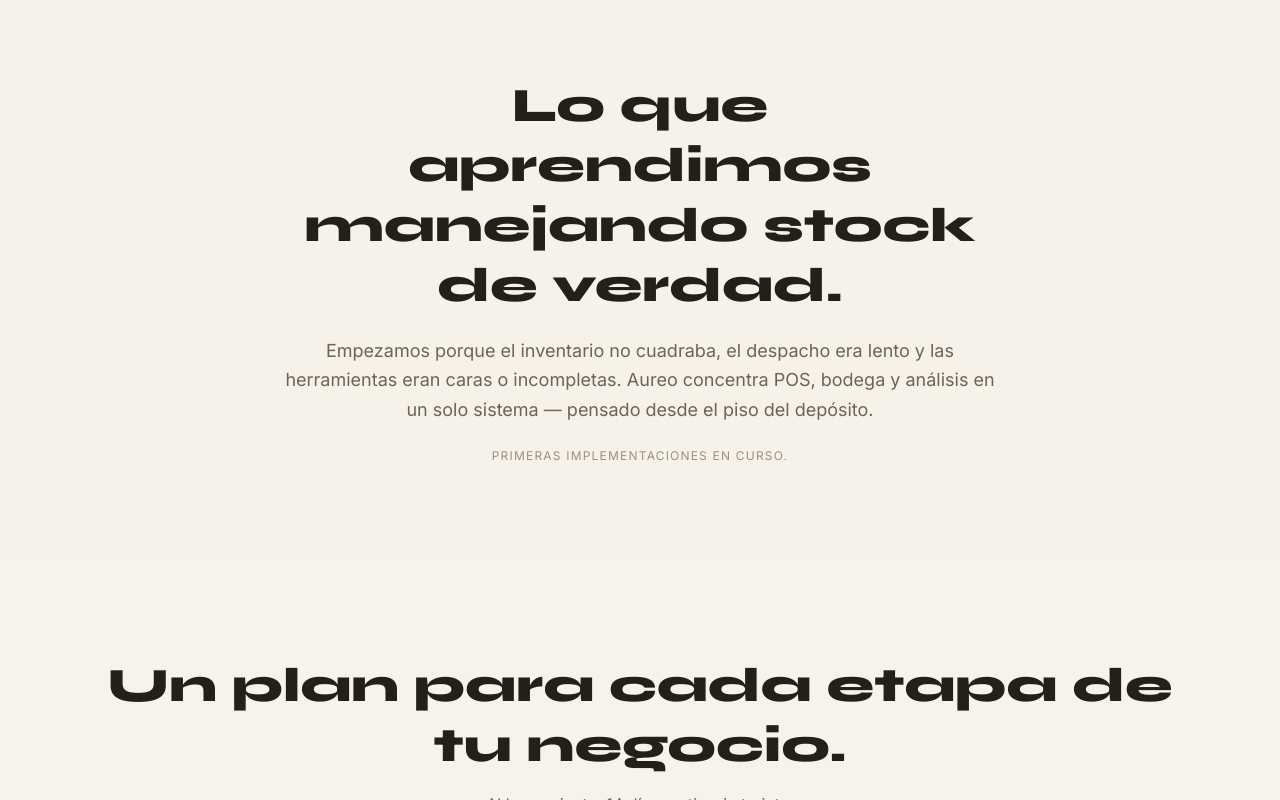
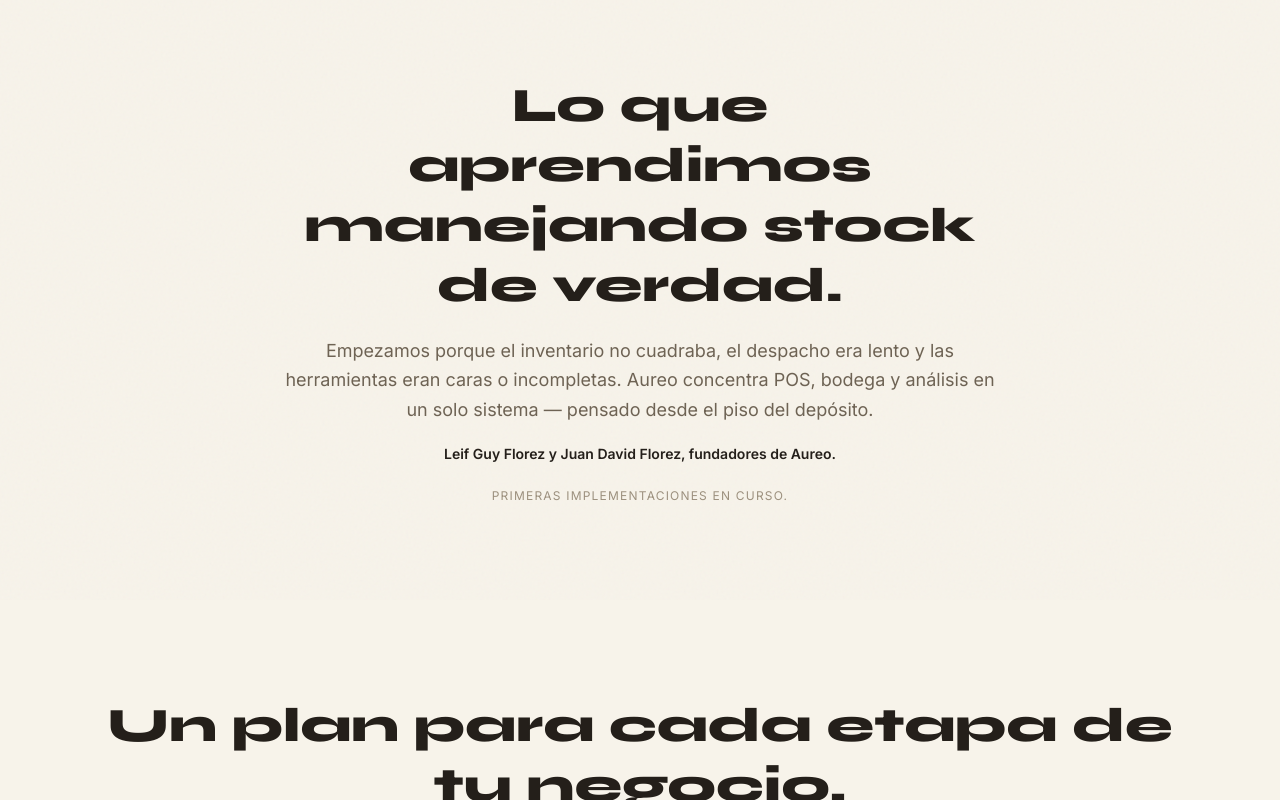
Before and after one commit to juandi-blip/aureo-landing, a Next.js app: page / in a window 1280 px wide. Shown: the part 5072-5872 px from the top of the page. Built offline with nearby package versions, Linux system fonts and the light colour scheme; no server answers.

Commit message:
feat(fundadores): agrega nombres reales de los fundadores
La seccion era anonima. Leif Guy Florez y Juan David Florez son los
fundadores/CEO reales de Aureo.

```diff
--- a/components/FoundersStory.tsx
+++ b/components/FoundersStory.tsx
@@ -22,6 +22,16 @@
         </motion.p>
 
         <motion.p
+          className="mt-5 text-sm font-semibold text-[var(--text-primary)]"
+          variants={fadeUp}
+          initial="hidden"
+          whileInView="visible"
+          viewport={VIEWPORT}
+        >
+          {site.fundadores.nombres}
+        </motion.p>
+
+        <motion.p
           className="mt-6 text-xs uppercase tracking-widest text-[var(--text-muted)]"
           variants={fadeUp}
           initial="hidden"
--- a/content/site.ts
+++ b/content/site.ts
@@ -70,6 +70,7 @@
   fundadores: {
     titulo: "Lo que aprendimos manejando stock de verdad.",
     texto: "Empezamos porque el inventario no cuadraba, el despacho era lento y las herramientas eran caras o incompletas. Aureo concentra POS, bodega y análisis en un solo sistema — pensado desde el piso del depósito.",
+    nombres: "Leif Guy Florez y Juan David Florez, fundadores de Aureo.",
     socialProofPlaceholder: "Primeras implementaciones en curso.",
   },
   planes: [
```
